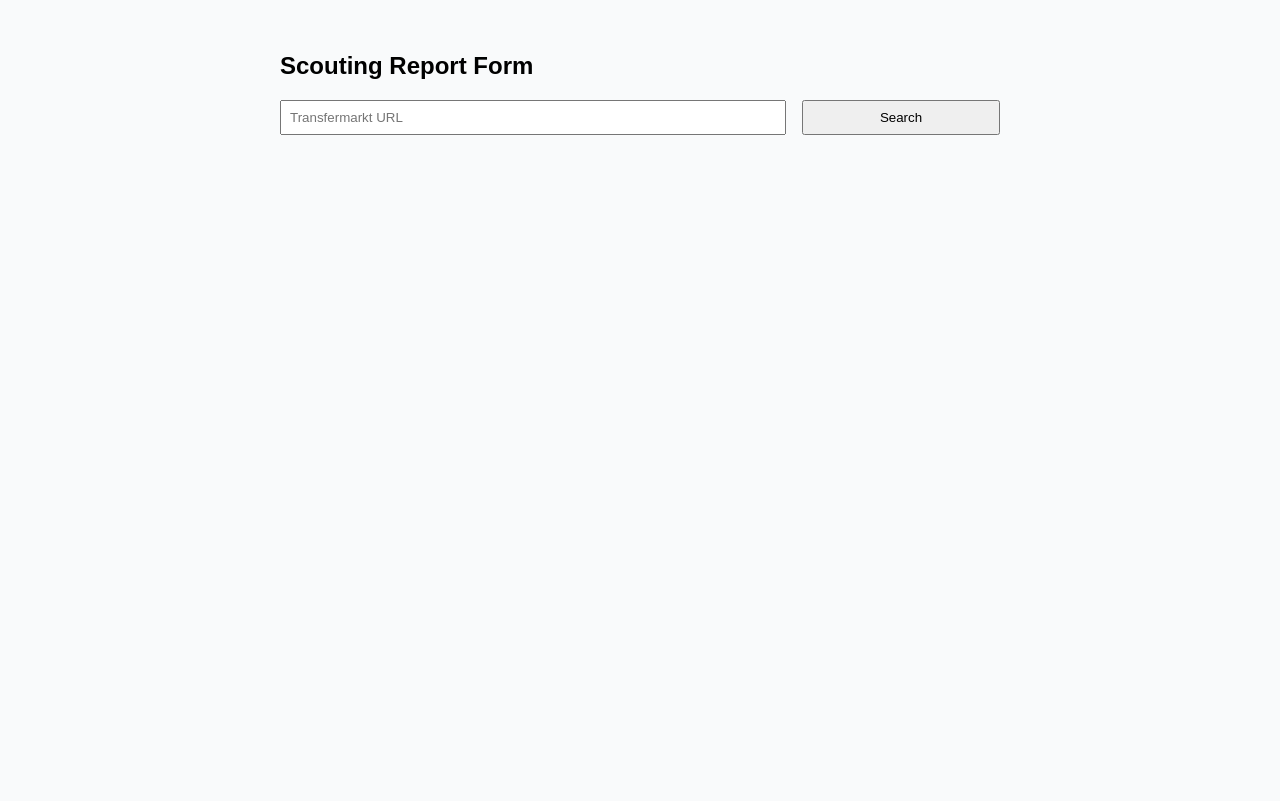
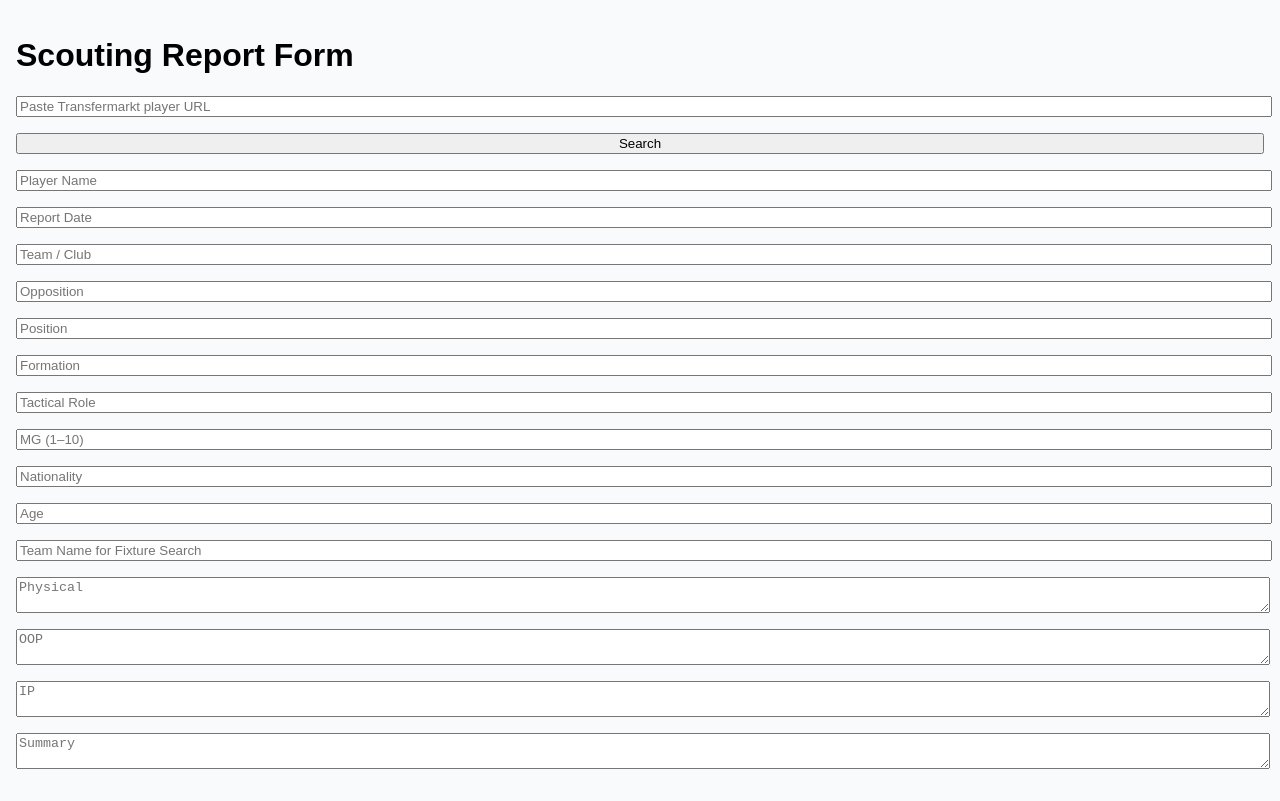
Before and after one commit to MarquesJake/Scouting-report-app, a React (Vite) app: page / in a window 1280 px wide. Built offline with nearby package versions, Linux system fonts and the light colour scheme.

Commit message:
Update ScoutingReportForm.jsx

```diff
--- a/src/ScoutingReportForm.jsx
+++ b/src/ScoutingReportForm.jsx
@@ -1,7 +1,10 @@
-import { useState } from 'react';
+import React, { useState } from 'react';
+import './style.css';
 
-export default function ScoutingReportForm() {
-  const [formData, setFormData] = useState({
+const ScoutingReportForm = () => {
+  const [playerUrl, setPlayerUrl] = useState('');
+  const [playerData, setPlayerData] = useState(null);
+  const [formFields, setFormFields] = useState({
     playerName: '',
     reportDate: '',
     team: '',
@@ -10,122 +13,98 @@ export default function ScoutingReportForm() {
     formation: '',
     tacticalRole: '',
     mg: '',
+    nationality: '',
+    age: '',
+    fixtureSearch: '',
     physical: '',
     oop: '',
     ip: '',
-    summary: '',
-    transfermarktUrl: '',
-    fixtureSearch: '',
-    fixtureTeamName: '',
-    nationality: '',
-    age: '',
-    photoUrl: ''
+    summary: ''
   });
 
-  const [report, setReport] = useState('');
-  const [fixtureOptions, setFixtureOptions] = useState([]);
-  const [popupVisible, setPopupVisible] = useState(false);
-  const [selectedFixtureIndex, setSelectedFixtureIndex] = useState(null);
-
-  const SHEETS_WEBHOOK_URL = "https://script.google.com/macros/s/AKfycbzIh7QXuXyqi9jmXTFocNtPac4kUBBJNGHX4_reWsZ9hyoJHfrfudnaNMaMIUMQiENu/exec";
-  const RAPID_API_KEY = "ec0f6da911msh397a0a7a4ac8a3fp1f44f2jsn249a9bbcf3cd";
-
-  const extractTransfermarktId = (url) => {
-    const match = url.match(/spieler\/(\d+)/);
-    return match ? match[1] : null;
+  const extractPlayerName = (url) => {
+    const regex = /transfermarkt\.[^\/]+\/([^\/]+)\/profil/;
+    const match = url.match(regex);
+    return match ? match[1].replace(/-/g, ' ') : null;
   };
 
-  const autoFillFromTransfermarkt = async () => {
-    const url = formData.transfermarktUrl;
-    const playerId = extractTransfermarktId(url);
+  const handleSearch = async () => {
+    const playerName = extractPlayerName(playerUrl);
+    if (!playerName) {
+      alert('Invalid Transfermarkt URL');
+      return;
+    }
 
     try {
-      // 1. Fly.io API (Primary)
-      let response = await fetch(`https://transfermarkt-api.fly.dev/player/${playerId}`);
-      if (!response.ok) throw new Error("Fly.io API failed");
-      let data = await response.json();
-
-      setFormData((prev) => ({
-        ...prev,
-        playerName: data.name || '',
-        team: data.club || '',
-        position: data.position || '',
-        nationality: data.nationality || '',
-        age: data.age || '',
-        photoUrl: data.image || ''
-      }));
-    } catch (err1) {
-      console.warn("Fly.io API failed, trying GitHub fallback", err1);
-      try {
-        const fallback = await fetch(`https://api.allorigins.win/raw?url=${encodeURIComponent(`https://transfermarkt-api.vercel.app/player/${playerId}`)}`);
-        const data = await fallback.json();
-
-        if (!data.name) throw new Error("Fallback API failed or player not found");
-
-        setFormData((prev) => ({
-          ...prev,
-          playerName: data.name || '',
-          team: data.club || '',
-          position: data.position || '',
-          nationality: data.nationality || '',
-          age: data.age || '',
-          photoUrl: data.image || ''
-        }));
-      } catch (err2) {
-        console.warn("GitHub fallback failed, trying RapidAPI", err2);
-        try {
-          const slugMatch = url.match(/transfermarkt\.co\.uk\/(.*?)\/profil/);
-          const slug = slugMatch ? slugMatch[1] : null;
-
-          if (!slug) throw new Error("Could not extract slug");
-
-          const rapidRes = await fetch(`https://transfermarket.p.rapidapi.com/players/search-player?query=${slug}`, {
+      const response = await fetch(
+        `https://transfermarket.p.rapidapi.com/players/search-player?query=${encodeURIComponent(playerName)}`,
+        {
           method: 'GET',
           headers: {
-              'X-RapidAPI-Key': RAPID_API_KEY,
+            'X-RapidAPI-Key': 'ec0f6da911msh397a0a7a4ac8a3fp1f44f2jsn249a9bbcf3cd',
             'X-RapidAPI-Host': 'transfermarket.p.rapidapi.com'
           }
-          });
+        }
+      );
+      const data = await response.json();
+      if (!data || data.length === 0) {
+        alert('Player not found. Check the link or try a different one.');
+        return;
+      }
 
-          const rapidData = await rapidRes.json();
-          const player = rapidData?.data?.[0];
-
-          if (!player || !player.name) throw new Error("RapidAPI search failed");
-
-          setFormData((prev) => ({
+      const player = data[0];
+      setPlayerData(player);
+      setFormFields((prev) => ({
         ...prev,
         playerName: player.name || '',
         team: player.club || '',
-            position: player.position || '',
+        age: player.age || '',
         nationality: player.nationality || '',
-            age: player.age || '',
-            photoUrl: player.image || ''
+        position: player.position || ''
       }));
-        } catch (err3) {
-          console.error("All APIs failed:", err3);
-          alert("Player not found. Check the link or try a different one.");
-        }
-      }
+    } catch (error) {
+      console.error('Error fetching data:', error);
+      alert('Something went wrong while fetching data.');
     }
   };
 
+  const handleChange = (e) => {
+    const { name, value } = e.target;
+    setFormFields((prev) => ({ ...prev, [name]: value }));
+  };
+
   return (
-    <div style={{ maxWidth: '720px', margin: 'auto', padding: '1rem' }}>
-      <h2>Scouting Report Form</h2>
-      <div style={{ display: 'flex', alignItems: 'center', gap: '1rem', marginBottom: '10px' }}>
+    <div className="container">
+      <h1>Scouting Report Form</h1>
+      <div className="input-group">
         <input
-          name="transfermarktUrl"
-          placeholder="Transfermarkt URL"
-          value={formData.transfermarktUrl}
-          onChange={(e) => setFormData({ ...formData, transfermarktUrl: e.target.value })}
-          style={{ flex: 3, padding: '8px' }}
+          type="text"
+          value={playerUrl}
+          onChange={(e) => setPlayerUrl(e.target.value)}
+          placeholder="Paste Transfermarkt player URL"
         />
-        <button onClick={autoFillFromTransfermarkt} style={{ flex: 1, padding: '8px 16px' }}>Search</button>
+        <button onClick={handleSearch}>Search</button>
       </div>
-      {formData.photoUrl && (
-        <img src={formData.photoUrl} alt="Player" style={{ width: '100px', borderRadius: '8px', marginBottom: '10px' }} />
-      )}
-      {/* Other form fields go here... */}
+
+      <div className="form">
+        <input name="playerName" value={formFields.playerName} onChange={handleChange} placeholder="Player Name" />
+        <input name="reportDate" value={formFields.reportDate} onChange={handleChange} placeholder="Report Date" />
+        <input name="team" value={formFields.team} onChange={handleChange} placeholder="Team / Club" />
+        <input name="opposition" value={formFields.opposition} onChange={handleChange} placeholder="Opposition" />
+        <input name="position" value={formFields.position} onChange={handleChange} placeholder="Position" />
+        <input name="formation" value={formFields.formation} onChange={handleChange} placeholder="Formation" />
+        <input name="tacticalRole" value={formFields.tacticalRole} onChange={handleChange} placeholder="Tactical Role" />
+        <input name="mg" value={formFields.mg} onChange={handleChange} placeholder="MG (1–10)" />
+        <input name="nationality" value={formFields.nationality} onChange={handleChange} placeholder="Nationality" />
+        <input name="age" value={formFields.age} onChange={handleChange} placeholder="Age" />
+        <input name="fixtureSearch" value={formFields.fixtureSearch} onChange={handleChange} placeholder="Team Name for Fixture Search" />
+        <textarea name="physical" value={formFields.physical} onChange={handleChange} placeholder="Physical" />
+        <textarea name="oop" value={formFields.oop} onChange={handleChange} placeholder="OOP" />
+        <textarea name="ip" value={formFields.ip} onChange={handleChange} placeholder="IP" />
+        <textarea name="summary" value={formFields.summary} onChange={handleChange} placeholder="Summary" />
+      </div>
     </div>
   );
-}
+};
+
+export default ScoutingReportForm;
```
Lines whose indentation alone changed are shown as unchanged.
